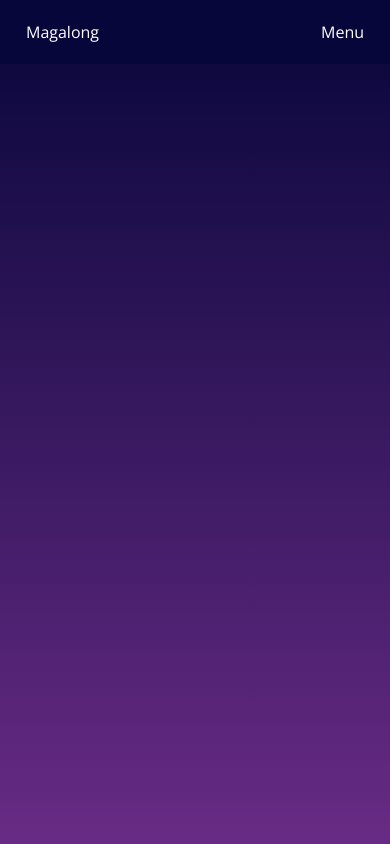
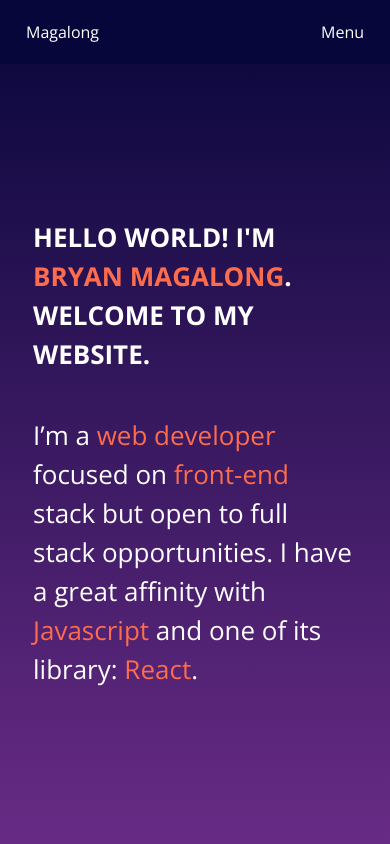
Before and after one commit to bryanmagalong/portfolio, a React (Create React App) app: page / in a window 390 px wide. Shown: the top 844 px of the page. Built offline with nearby package versions, Linux system fonts and the light colour scheme.

Commit message:
feat(Home): add Home content and spacing on mobile device

```diff
--- a/src/components/Home/index.js
+++ b/src/components/Home/index.js
@@ -1,5 +1,21 @@
 import React from 'react';
 
-const Home = ({ children }) => <div>Home</div>;
+const Home = () => (
+  <div className="pt-home">
+    <div className="text-white">
+      <p className="text-lg font-bold uppercase">
+        Hello world! I'm <span className="text-secondary">Bryan Magalong</span>.
+        Welcome to my website.
+      </p>
+      <p className="text-lg mt-26">
+        I’m a <span className="text-secondary">web developer</span> focused on{' '}
+        <span className="text-secondary">front-end</span> stack but open to full
+        stack opportunities. I have a great affinity with{' '}
+        <span className="text-secondary">Javascript</span> and one of its
+        library: <span className="text-secondary">React</span>.
+      </p>
+    </div>
+  </div>
+);
 
 export default Home;
```
